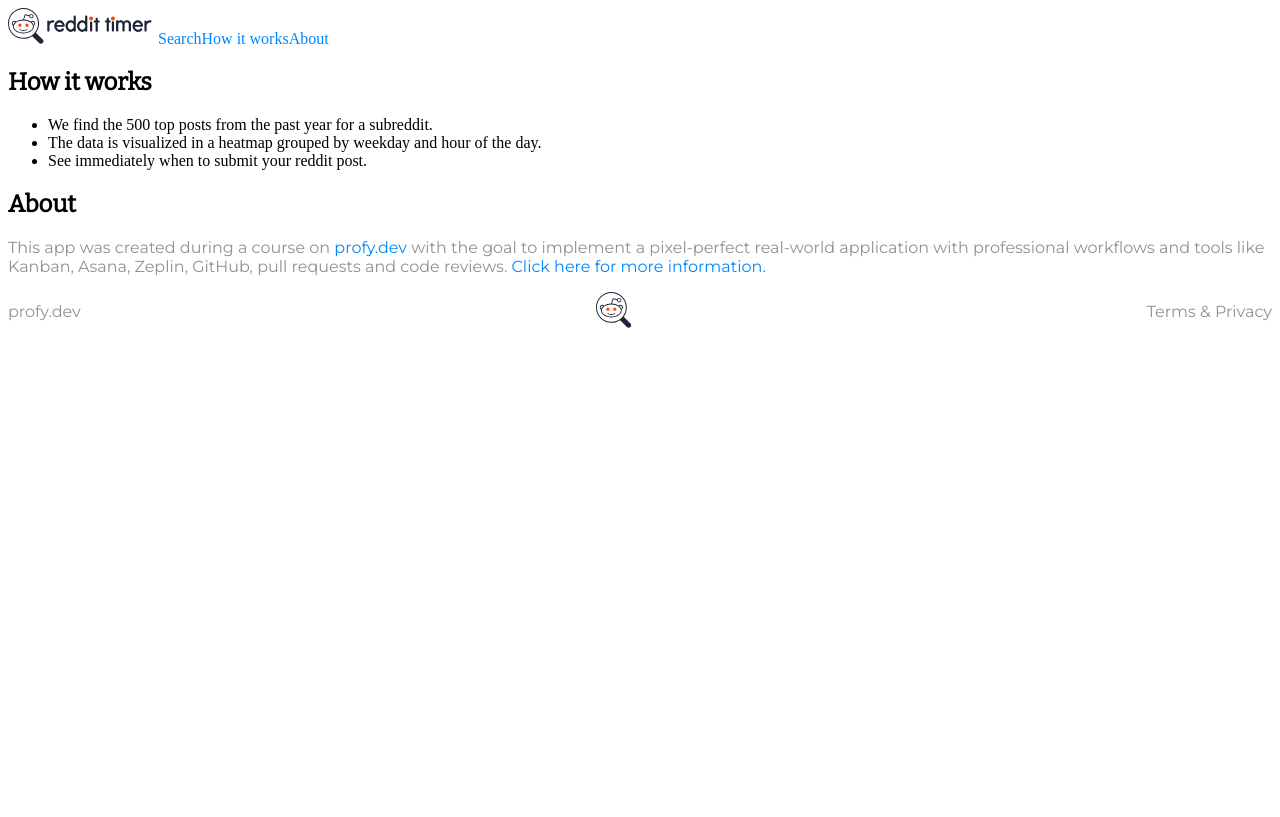
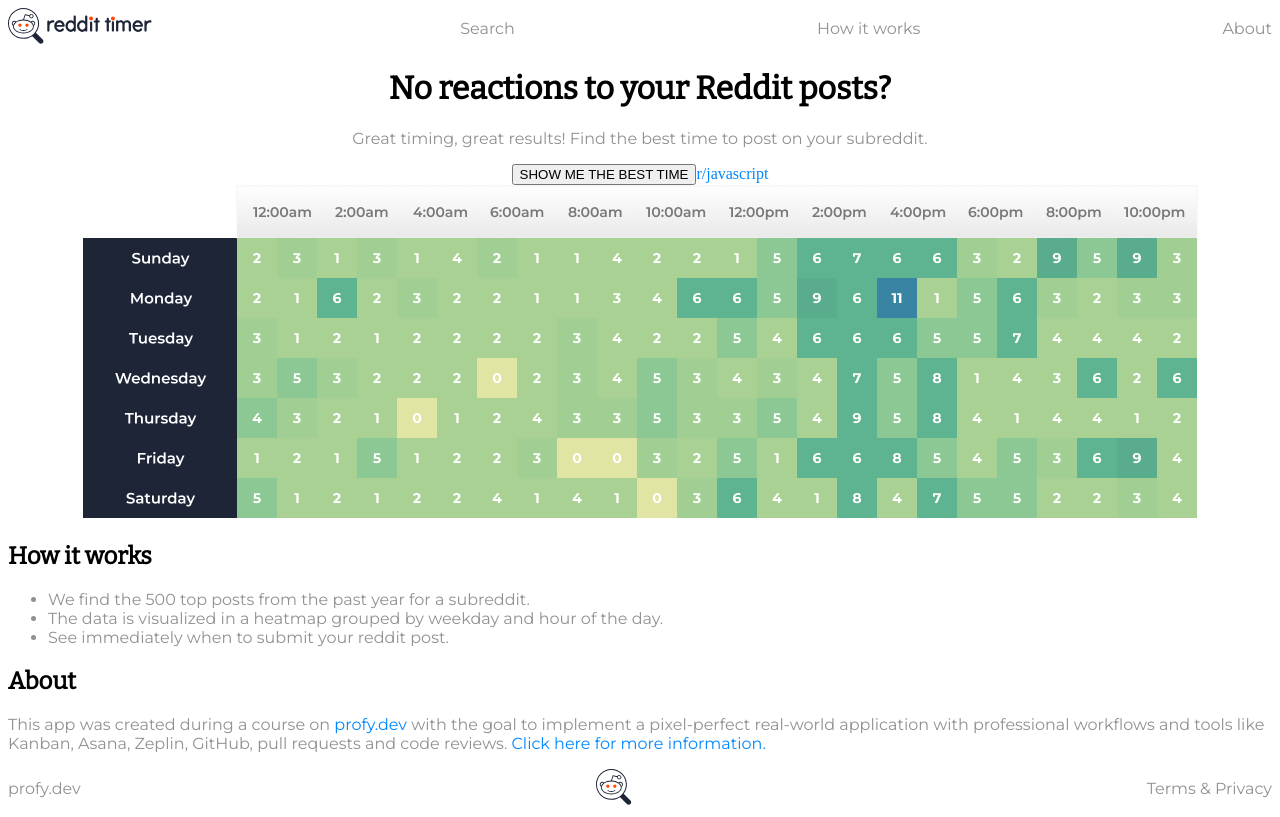
Before and after one commit to profydev/reddit-timer-hannahyockel, a React (Create React App) app: page / in a window 1280 px wide. Built offline with nearby package versions, Linux system fonts and the light colour scheme.

Commit message:
Render Hero inside of Router

```diff
--- /dev/null
+++ b/src/Components/Hero.css
@@ -0,0 +1,8 @@
+.Hero {
+    display: block;
+    text-align: center;
+}
+
+.Hero--link {
+    color: #0087FF;
+}
--- a/src/Components/Hero.js
+++ b/src/Components/Hero.js
@@ -1,10 +1,11 @@
 import React from 'react';
 import { Link } from 'react-router-dom';
 import table from '../img/table.png';
+import './Hero.css';
 
 export default function Hero() {
   return (
-    <header>
+    <div className="Hero">
       <h1>No reactions to your Reddit posts?</h1>
       <p>
         Great timing, great results! Find the best time to post on your
@@ -14,9 +15,9 @@ export default function Hero() {
         <button type="button">SHOW ME THE BEST TIME</button>
       </Link>
       <Link to="/search/javascript">
-        <p>r/javascript</p>
+        <span>r/javascript</span>
       </Link>
       <img src={table} alt="Reddit timer example" />
-    </header>
+    </div>
   );
 }
--- a/src/index.css
+++ b/src/index.css
@@ -19,13 +19,14 @@
  }
 
  p,
- nav a,
+ li,
+ header a,
  footer a {
      font-family: "Montserrat", sans-serif;
      color: #93918F;
  }
 
- nav,
+ header,
  footer {
      display: flex;
      align-items: center;
--- a/src/index.js
+++ b/src/index.js
@@ -11,10 +11,9 @@ import './index.css';
 ReactDOM.render(
   <BrowserRouter>
     <Header />
+    <Hero />
     <Routes>
-      <Route path="/" element={<App />}>
-        <Route path="/search" element={<Hero />} />
-      </Route>
+      <Route path="/" element={<App />} />
     </Routes>
     <Footer />
   </BrowserRouter>,
```
